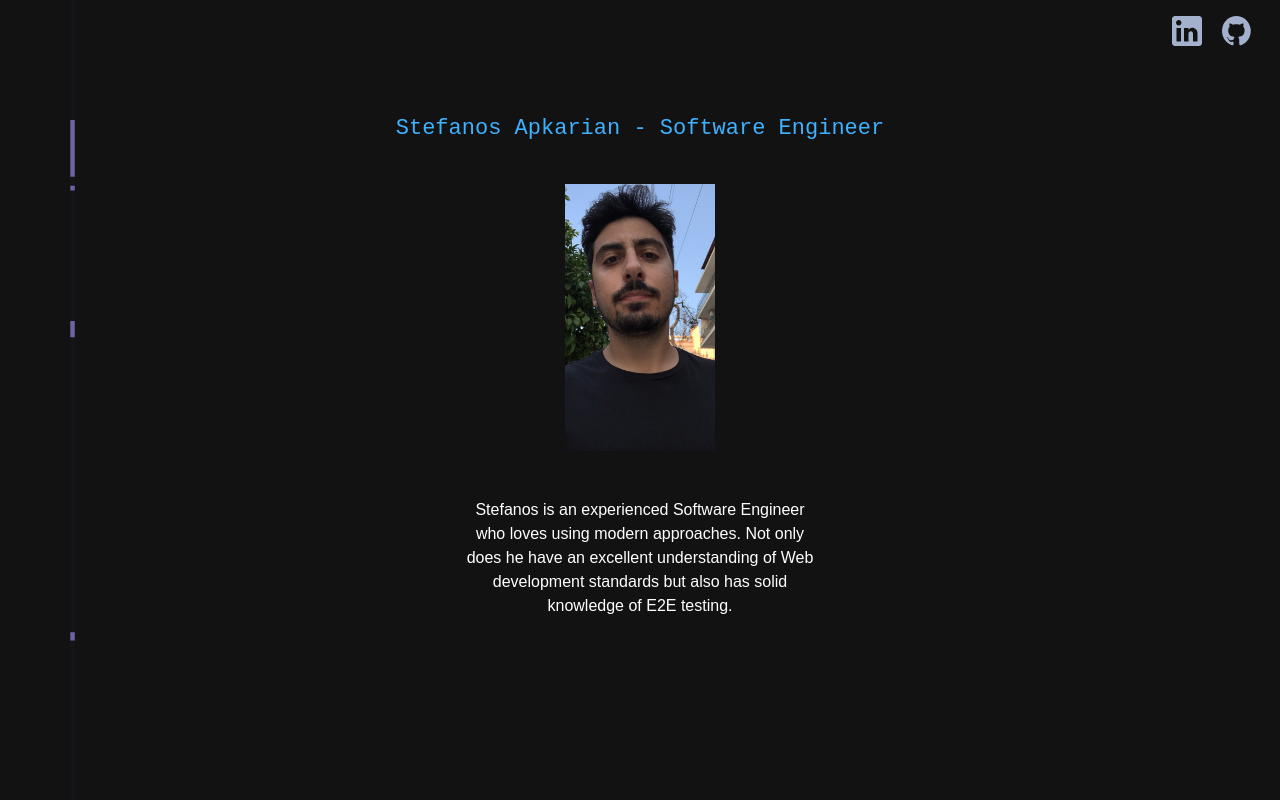
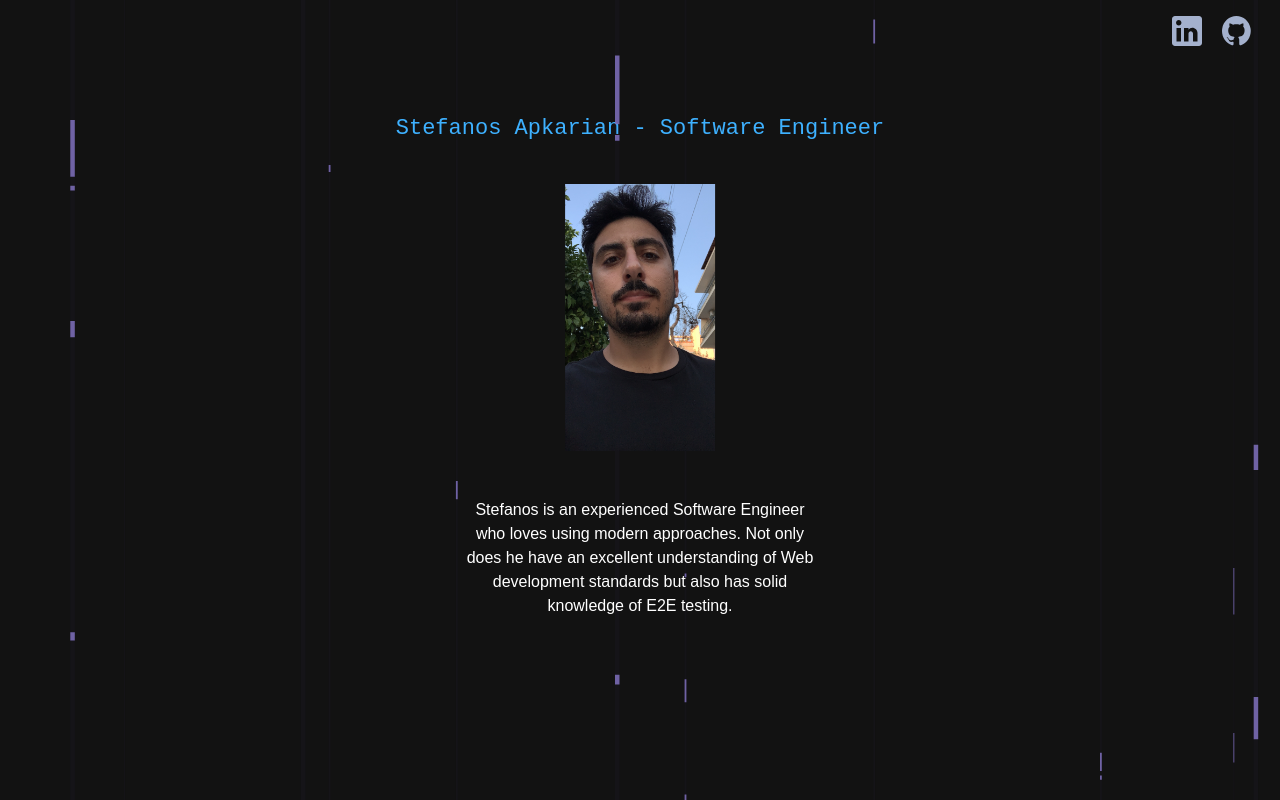
Before and after one commit to Stefanosapk/my-website, a Nuxt app: page / in a window 1280 px wide. Built offline with nearby package versions, Linux system fonts and the light colour scheme.

Commit message:
-Change overflow -width 100% animation

```diff
--- a/assets/styles.scss
+++ b/assets/styles.scss
@@ -4,7 +4,7 @@
 @import './fonts';
 
 html {
-  overflow-y: hidden!important;
+  overflow-y: auto!important;
 }
 *::-webkit-scrollbar {
   width: 6px;
--- a/components/SpaceElevator.vue
+++ b/components/SpaceElevator.vue
@@ -128,7 +128,7 @@ export default {
 
 </script>
 
-<style scoped lang="scss">
+<style scoped>
 
 .container {
   position: absolute;
@@ -138,12 +138,14 @@ export default {
   justify-content: center;
   overflow: hidden;
   background: #222222;
+}
 
-}
 svg {
   position: fixed;
   height: 100%;
+  width: 100%;
 }
+
 .lines {
   opacity: 0.05;
 }
```
